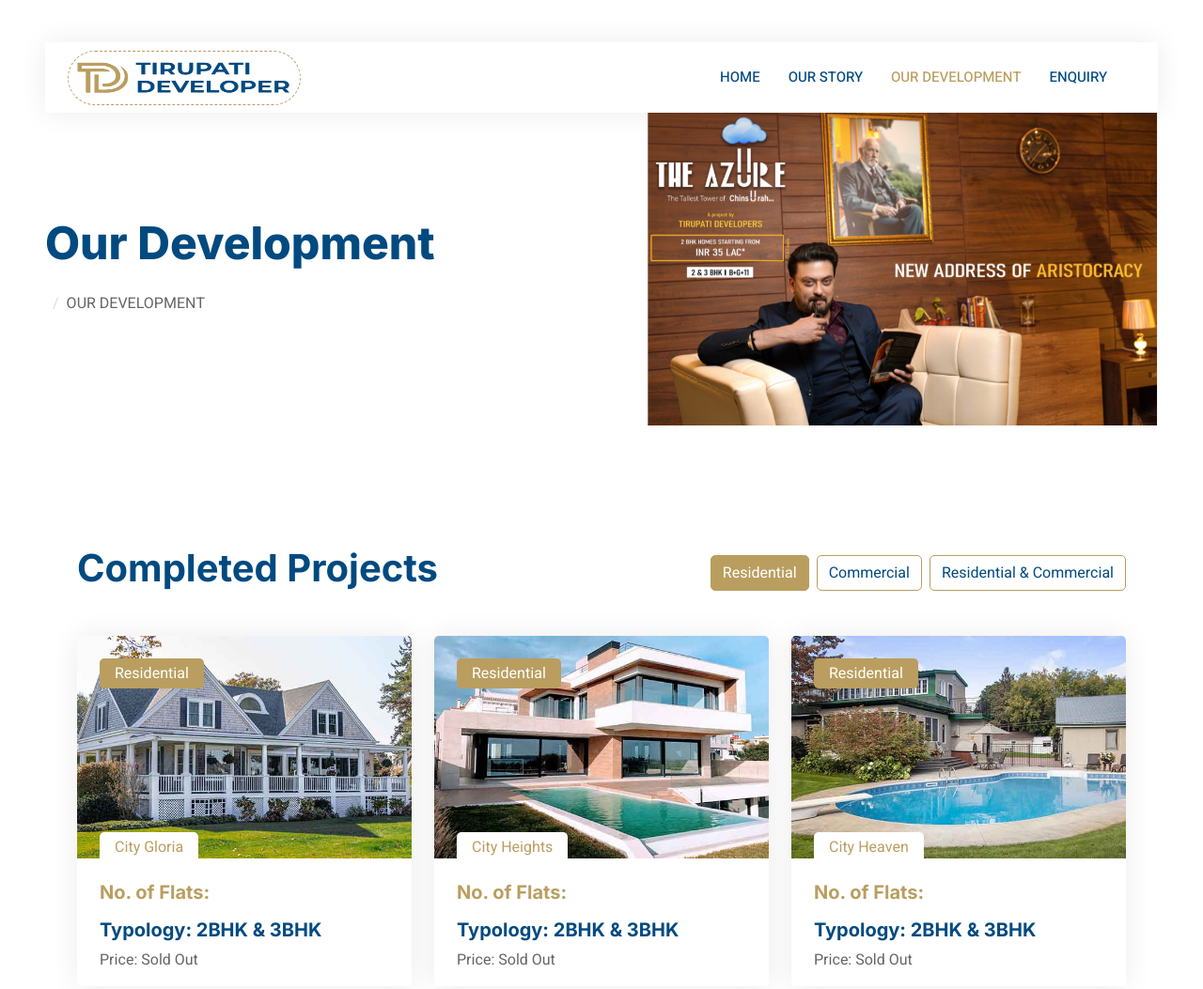
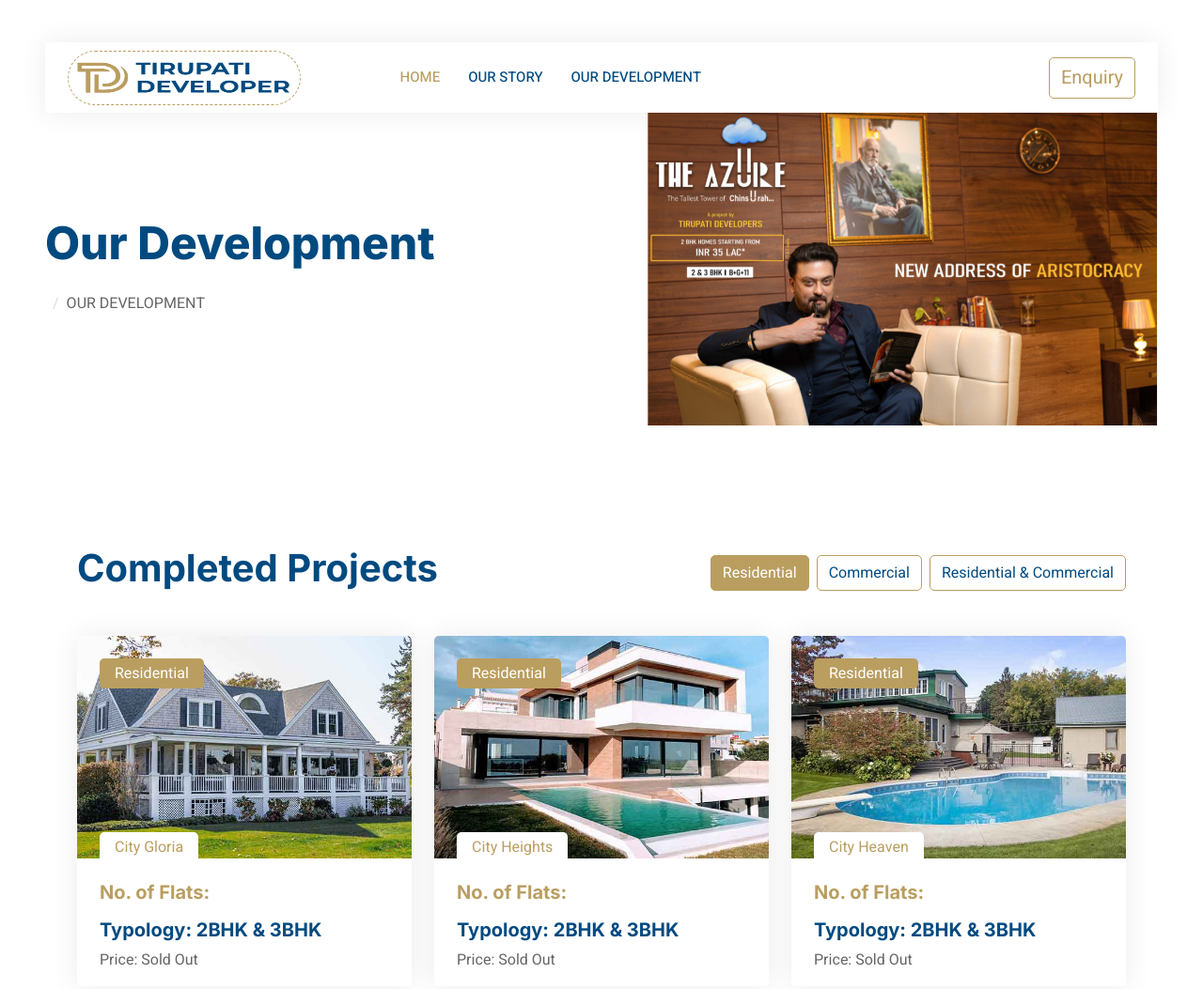
Before and after one commit to kusumprajapati22/tirupati, a plain HTML site: page development.html in a window 1280 px wide. Shown: the top 1053 px of the page at 94% size. Drawn offline with nearby package versions, Linux system fonts and the light colour scheme.

Commit message:
Update development.html

```diff
--- a/development.html
+++ b/development.html
@@ -44,23 +44,26 @@
 
 
         <!-- Navbar Start -->
-        <div class="container-fluid nav-bar bg-transparent fixed-top">
+               <div class="container-fluid nav-bar bg-transparent fixed-top">
             <nav class="navbar navbar-expand-lg bg-white navbar-light py-0 px-4">
                 <a href="index.html" class="navbar-brand d-flex align-items-center text-center">
                     <div class="icon p-2 me-2">
                         <img class="img-fluid" src="img/logo.png" alt="Icon" style="width: 230px; height: 40px;">
                     </div>
-                    <!-- <h1 class="m-0 text-primary">Makaan</h1> -->
                 </a>
                 <button type="button" class="navbar-toggler" data-bs-toggle="collapse" data-bs-target="#navbarCollapse">
                     <span class="navbar-toggler-icon"></span>
                 </button>
                 <div class="collapse navbar-collapse" id="navbarCollapse">
-                    <div class="navbar-nav ms-auto">
-                        <a href="index.html" class="nav-item nav-link">Home</a>
+                    <div class="navbar-nav ms-auto justify-content-center">
+                        <a href="index.html" class="nav-item nav-link active">Home</a>
                         <a href="story.html" class="nav-item nav-link">Our Story</a>
-                        <a href="development.html" class="nav-item nav-link active">Our Development</a>
-                        <a href="contact.html" class="nav-item nav-link">Enquiry</a>
+                        <a href="development.html" class="nav-item nav-link">Our Development</a>
+                    </div>
+                    <div class="col-md-6 text-center text-md-end gap-2">
+                        <button type="button" class="btn btn-outline-primary">
+                            <a href="contact.html" style="font-size:20px;">Enquiry</a>
+                        </button>
                     </div>
                 </div>
             </nav>
```
